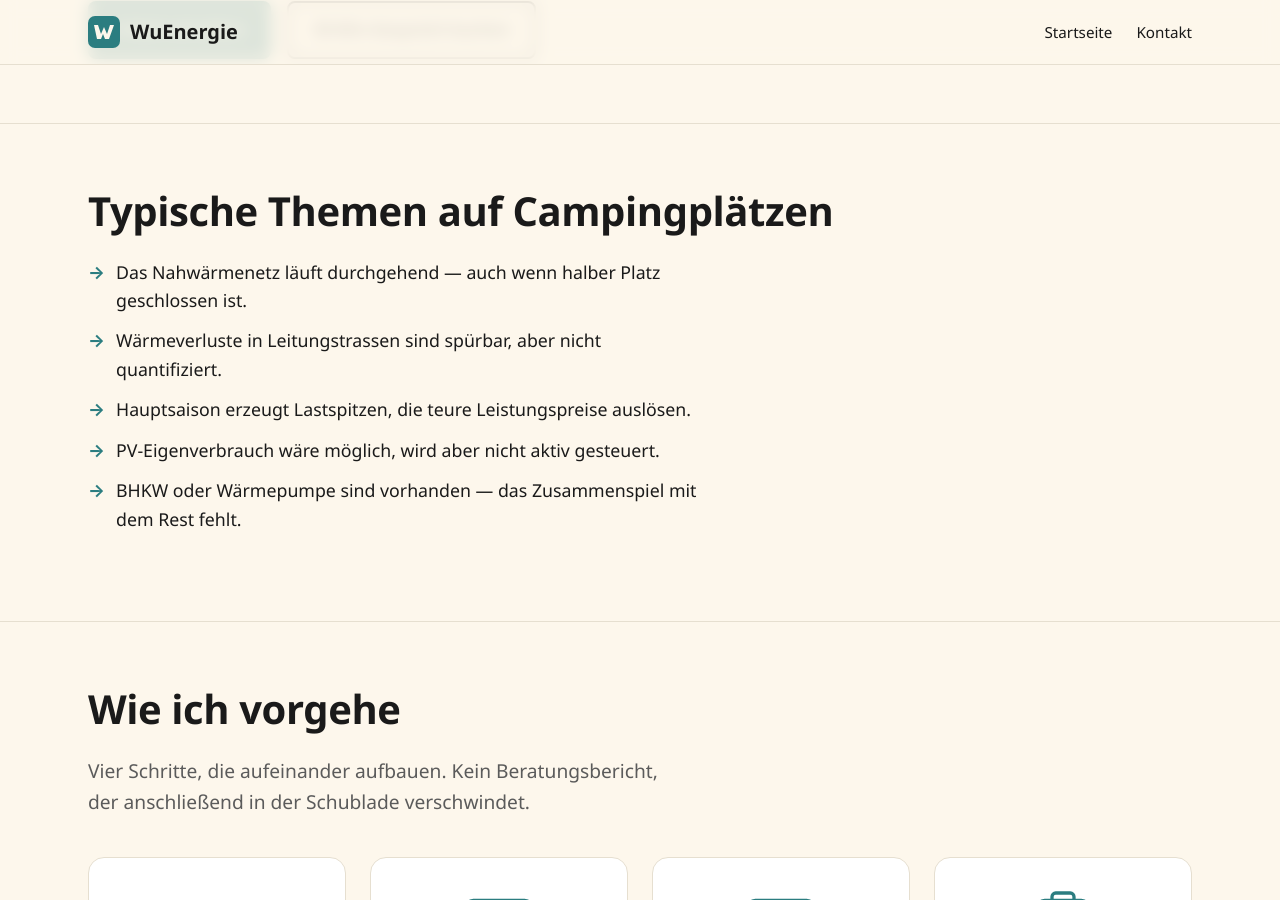
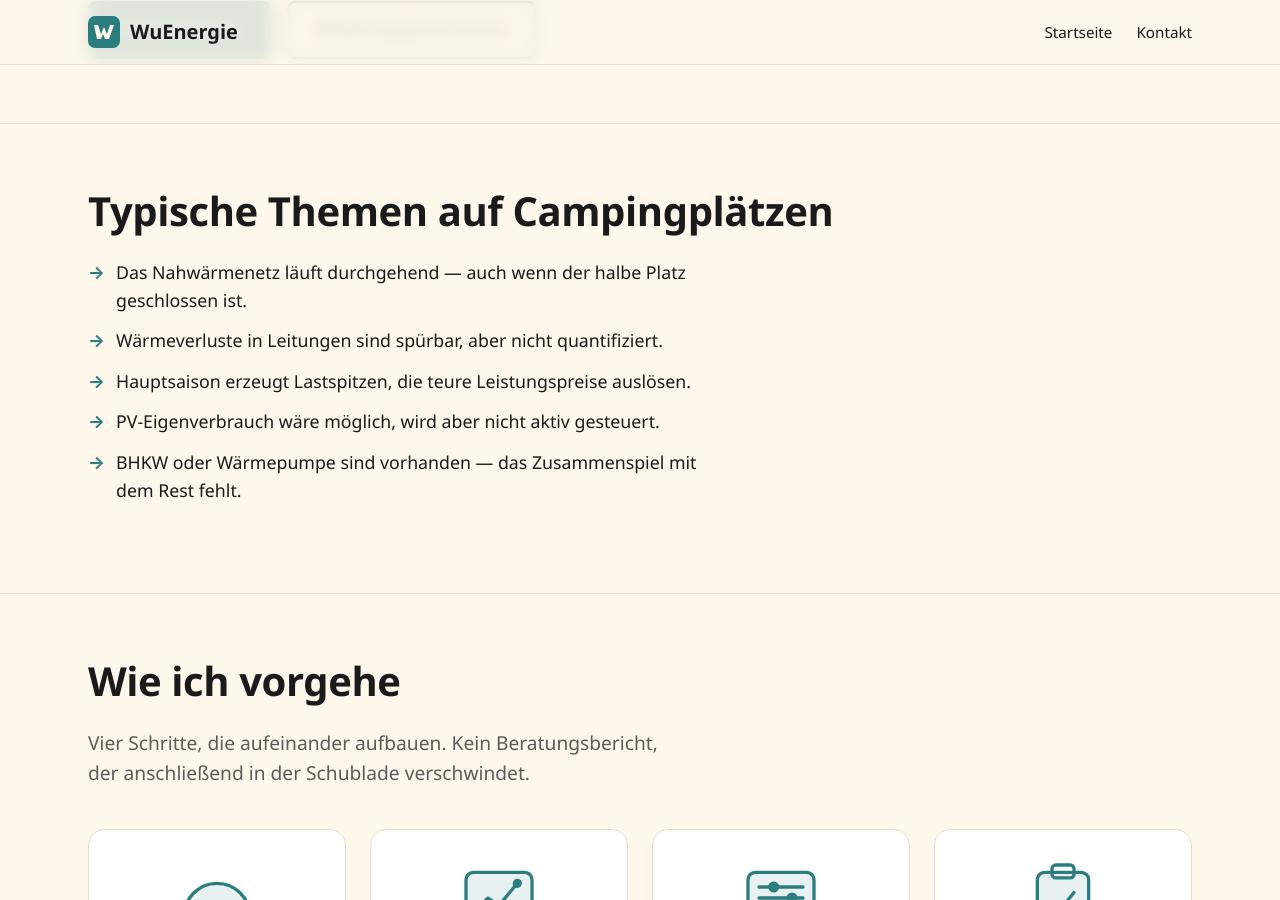
Before and after one commit to wuenergie/wuenergie-site, a Jekyll site: the page built from camping.md, in a window 1280 px wide and 900 px high, scrolled down 550 px. Built offline with Jekyll 4.4.1, drawn with Linux system fonts in a browser that asks for light colours.

Commit message:
Update camping.md

```diff
--- a/camping.md
+++ b/camping.md
@@ -27,8 +27,8 @@ service:
   <div class="container">
     <h2>Typische Themen auf Campingplätzen</h2>
     <ul class="pain-list">
-      <li>Das Nahwärmenetz läuft durchgehend — auch wenn halber Platz geschlossen ist.</li>
-      <li>Wärmeverluste in Leitungstrassen sind spürbar, aber nicht quantifiziert.</li>
+      <li>Das Nahwärmenetz läuft durchgehend — auch wenn der halbe Platz geschlossen ist.</li>
+      <li>Wärmeverluste in Leitungen sind spürbar, aber nicht quantifiziert.</li>
       <li>Hauptsaison erzeugt Lastspitzen, die teure Leistungspreise auslösen.</li>
       <li>PV-Eigenverbrauch wäre möglich, wird aber nicht aktiv gesteuert.</li>
       <li>BHKW oder Wärmepumpe sind vorhanden — das Zusammenspiel mit dem Rest fehlt.</li>
```
